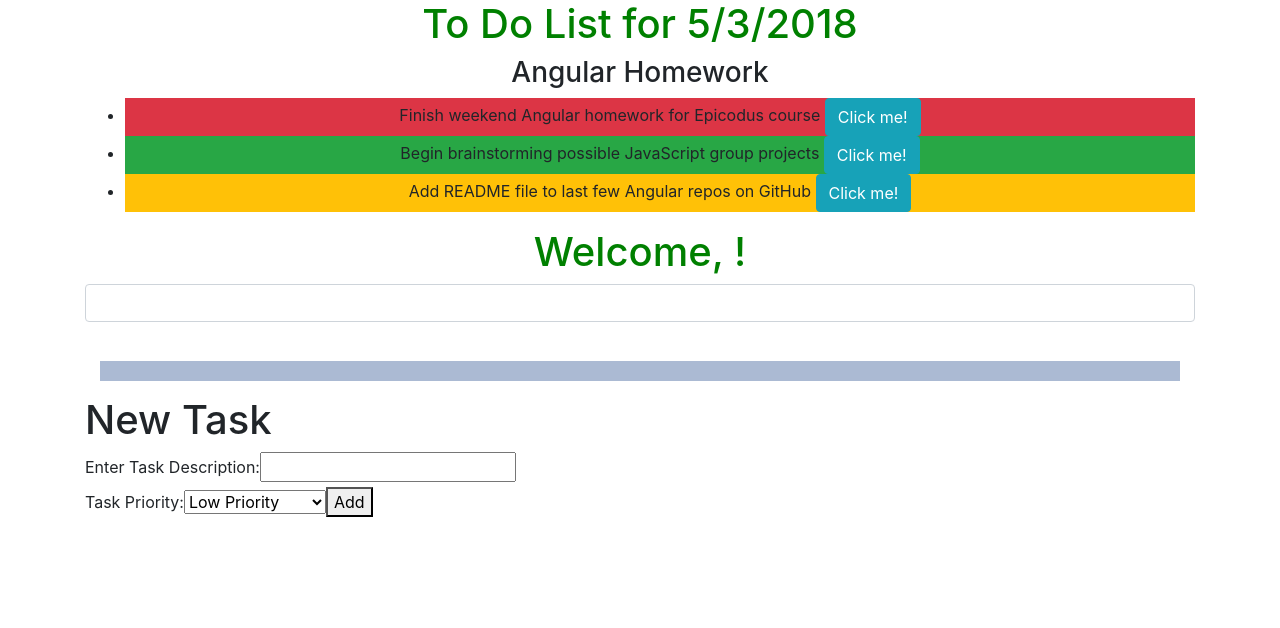
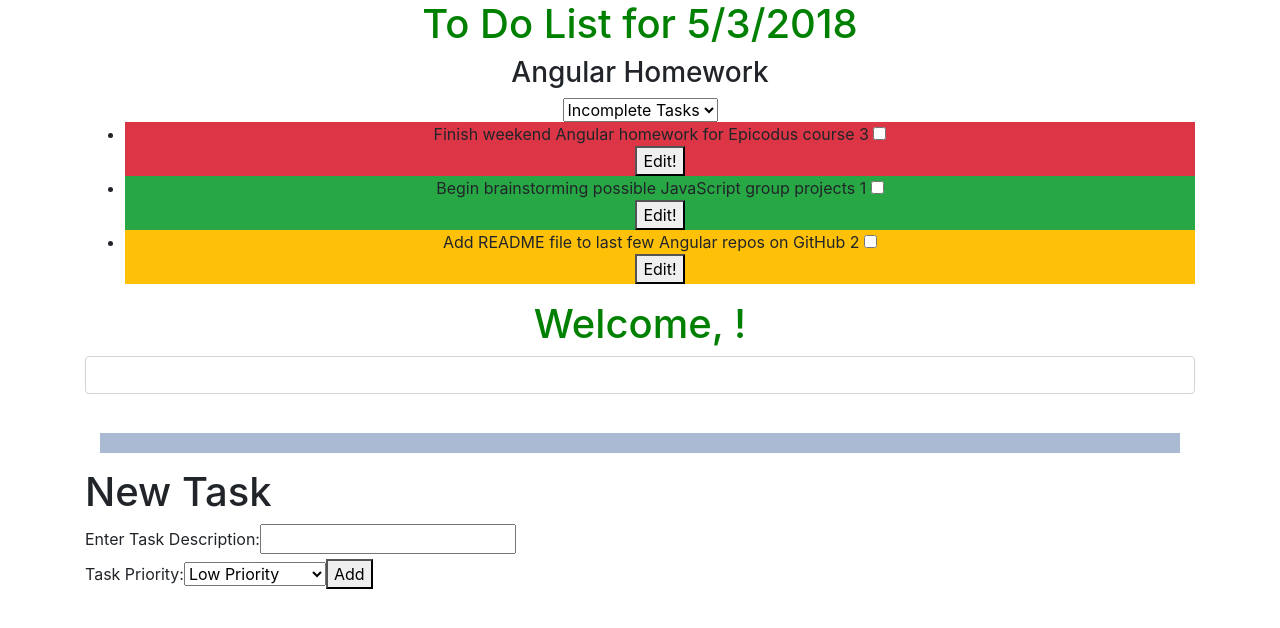
Before and after one commit to juliajessica/to-do-angular, an Angular app: page / in a window 1280 px wide. Shown: the top 628 px of the page. Built offline with nearby package versions, Linux system fonts and the light colour scheme.

Commit message:
Add functionality to check off tasks

```diff
--- /dev/null
+++ b/src/app/completeness.pipe.ts
@@ -0,0 +1,30 @@
+import { Pipe, PipeTransform } from '@angular/core';
+import { Task } from './models/task.model';
+
+@Pipe({
+  name: "completeness", //name of our pipe
+  pure: false
+})
+
+export class CompletenessPipe implements PipeTransform {
+  transform(input: Task[], desiredCompleteness) {
+    var output: Task[] = [];
+    if(desiredCompleteness === "incompleteTasks") {
+      for (var i = 0; i < input.length; i++) {
+        if (input[i].done === false) {
+          output.push(input[i]);
+        }
+      }
+      return output;
+    } else if (desiredCompleteness === "completedTasks") {
+      for (var i = 0; i < input.length; i++) {
+        if (input[i].done === true) {
+          output.push(input[i]);
+        }
+      }
+      return output;
+    } else {
+      return input;
+    }
+  }
+}
--- a/src/app/task-list/task-list.component.html
+++ b/src/app/task-list/task-list.component.html
@@ -1,3 +1,14 @@
+<select (change)="onChange($event.target.value)">
+  <option value="allTasks">All Tasks</option>
+  <option value="completedTasks">Completed Tasks</option>
+  <option value="incompleteTasks" selected="selected">Incomplete Tasks</option>
+</select>
+
 <ul>
-  <li [class]="priorityColor(currentTask)" *ngFor="let currentTask of childTaskList">{{currentTask.description}} <button (click)="editButtonClicked(currentTask)" class="btn btn-info">Click me!</button></li>
+  <li [class]="priorityColor(currentTask)" *ngFor="let currentTask of childTaskList | completeness:filterByCompleteness">{{currentTask.description}} {{currentTask.priority}}
+    <input *ngIf="currentTask.done === true" type="checkbox" checked (click)="toggleDone(currentTask, false)"/>
+    <input *ngIf="currentTask.done === false" type="checkbox" (click)="toggleDone(currentTask, true)"/>
+    <br>
+    <button (click)="editButtonClicked(currentTask)">Edit!</button>
+  </li>
 </ul>
--- a/src/app/task-list/task-list.component.ts
+++ b/src/app/task-list/task-list.component.ts
@@ -8,8 +8,9 @@
 })
 
 export class TaskListComponent implements OnInit {
-  @Input() childTaskList: Task[]; //add input here to recieve the array and change the variable name
-  @Output() clickSender = new EventEmitter(); //@Output to pass an action outwards and upwards to its parent component
+  @Input() childTaskList: Task[]; //add input to recieve the array & change the variable name
+  @Output() clickSender = new EventEmitter(); //@Output pass action outwards & upwards to parent component
+  filterByCompleteness: string = "incompleteTasks"; //<option value="incompleteTasks" in task-list.html
 
   editButtonClicked(taskToEdit: Task) {
     this.clickSender.emit(taskToEdit);
@@ -25,6 +26,13 @@
       return "bg-success";
     }
   }
+  onChange(optionFromMenu) {
+    this.filterByCompleteness = optionFromMenu;
+  }
+
+  toggleDone(clickedTask: Task, setCompleteness: boolean) {
+    clickedTask.done = setCompleteness;
+  }
 
   constructor() { }
   ngOnInit() {
```
Also changed, not shown: src/app/app.module.ts (+5 -2 lines).
